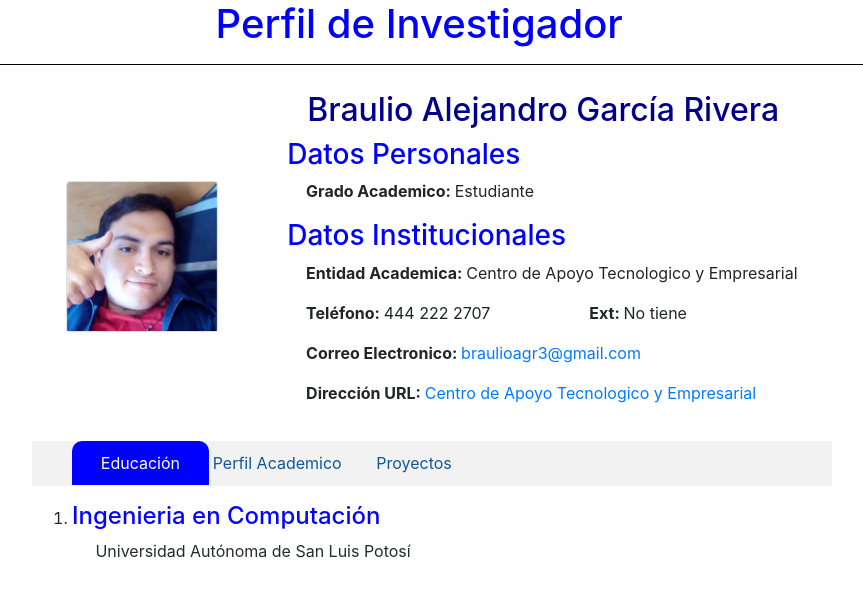
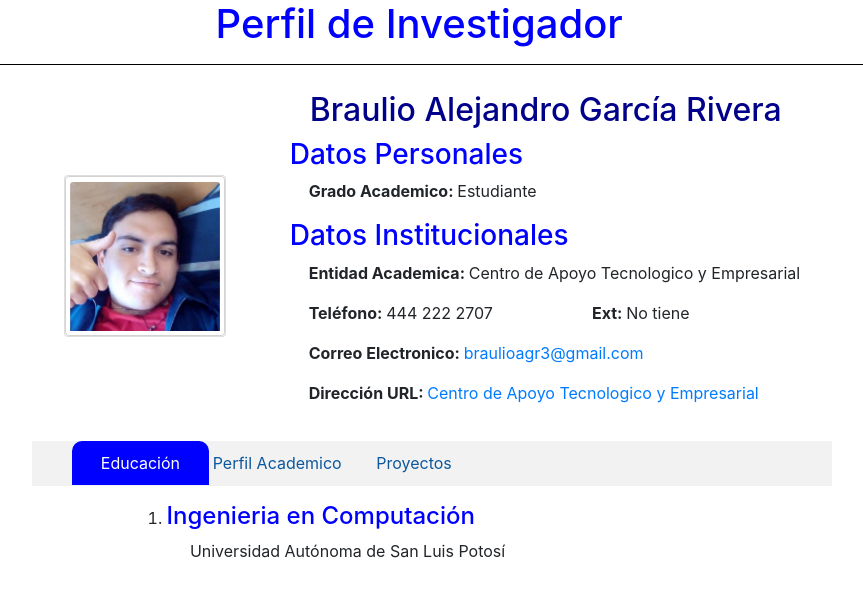
Before and after one commit to braulioagr3/PlantillaDePerfil, a plain HTML site: page index.html in a window 1280 px wide. Both pictures are taken after a click on the link "Educación". Shown: the whole page, without its empty margins (208-1071 px from the left). Drawn offline with nearby package versions, Linux system fonts and the light colour scheme.

Commit message:
Experimentación

```diff
--- a/resources/css/style.css
+++ b/resources/css/style.css
@@ -26,10 +26,11 @@ div.General
     height: 350px;
 }
 
-div.General>#FotoPerfil
+a#FotoPerfil
 {
     border-color: lightgray;
     border-style: solid;
+    border-width: 0.5px;
     border-radius: 0.1cm;
     padding: 0.11cm 0.11cm;
 }
@@ -98,6 +99,11 @@ div.Control>ul.menu>li>a.active
     border-top-right-radius: 10px;
 }
 
+div.secciones
+{
+    padding: 0cm 2.5cm;
+}
+
 div.Control>div.secciones>article>h3
 {
     color:blue;
--- a/resources/js/main.js
+++ b/resources/js/main.js
@@ -14,7 +14,7 @@ $(document).ready
                 activeTab = $(this).attr('href');//Se obtiene el id al que esta referenciado
                 $('ul.menu li a').removeClass('active');
                 $(this).addClass('active');
-                $(activeTab).show(2000);//Se muestra el articulo al cual se hace referencia
+                $(activeTab).show(1000);//Se muestra el articulo al cual se hace referencia
                 return false;
             }
         );
```
